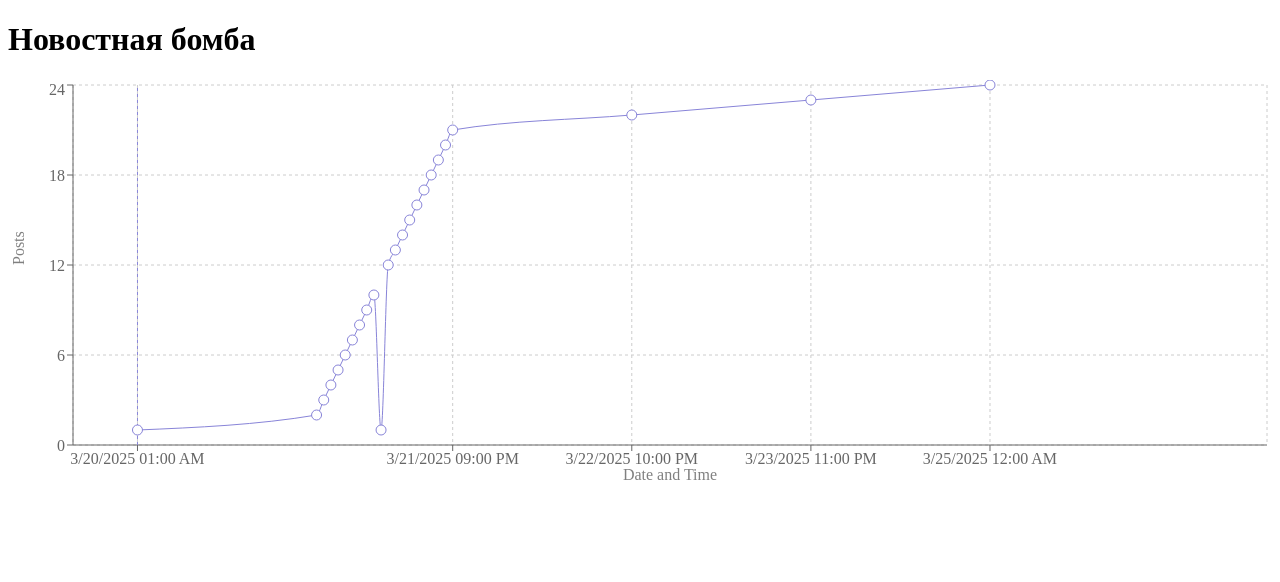
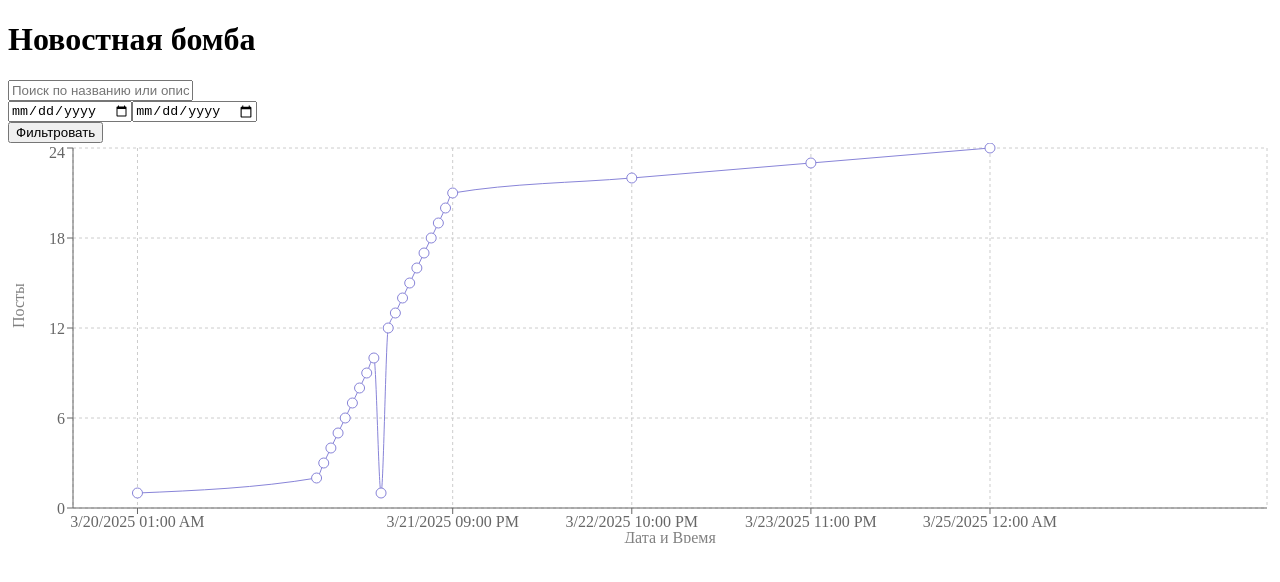
Before and after one commit to ifysglbiydgfifs/news-bomb, a React (Create React App) app: page / in a window 1280 px wide. Shown: the top 582 px of the page. Built offline with nearby package versions, Linux system fonts and the light colour scheme; data requests are answered from the project's data file.

Commit message:
PostFilters added

```diff
--- a/src/App.js
+++ b/src/App.js
@@ -1,9 +1,13 @@
 import React, { useEffect, useState } from 'react';
 import Chart from './Chart';
+import PostFilter from './PostFilter';
 
 function App() {
     const [posts, setPosts] = useState([]);
-    const [firstPostTime, setFirstPostTime] = useState(null);
+    const [filteredPosts, setFilteredPosts] = useState([]);
+    const [searchQuery, setSearchQuery] = useState('');
+    const [startDate, setStartDate] = useState('');
+    const [endDate, setEndDate] = useState('');
 
     useEffect(() => {
         fetch('http://localhost:3001/posts')
@@ -14,16 +18,58 @@ function App() {
                     time: new Date(post.time).getTime(),
                 }));
                 setPosts(formattedPosts);
-                if (formattedPosts.length > 0) {
-                    setFirstPostTime(formattedPosts[0].time);
-                }
+                setFilteredPosts(formattedPosts);
             });
     }, []);
 
+    const handleSearch = (e) => {
+        setSearchQuery(e.target.value);
+        const filtered = PostFilter.applyFilters(posts, e.target.value, startDate, endDate);
+        setFilteredPosts(filtered);
+    };
+
+    const handleFilter = () => {
+        const filtered = PostFilter.applyFilters(posts, searchQuery, startDate, endDate);
+        setFilteredPosts(filtered);
+    };
+
     return (
-        <div className="min-h-screen bg-gray-100 flex flex-col p-8">
+        <div className="min-h-screen bg-gray-100 flex flex-col p-4 sm:p-8 justify-center items-center">
             <h1 className="text-3xl font-bold text-center mb-6">Новостная бомба</h1>
-            <Chart posts={posts} firstPostTime={firstPostTime} />
+            <div className="mb-4 flex flex-col sm:flex-row sm:space-x-4 items-center justify-center">
+                <input
+                    type="text"
+                    value={searchQuery}
+                    onChange={handleSearch}
+                    placeholder="Поиск по названию или описанию"
+                    className="p-2 border rounded mb-4 sm:mb-0 lg:w-96 w-full"
+                />
+
+                <div className="flex flex-col sm:flex-row sm:space-x-4 sm:w-auto w-full justify-center items-center">
+                    <div
+                        className="flex mb-4 sm:mb-0 sm:flex-row flex-col space-y-2 sm:space-y-0 sm:space-x-4 w-full sm:w-auto">
+                        <input
+                            type="date"
+                            value={startDate}
+                            onChange={(e) => setStartDate(e.target.value)}
+                            className="p-2 border rounded w-full sm:w-32"
+                        />
+                        <input
+                            type="date"
+                            value={endDate}
+                            onChange={(e) => setEndDate(e.target.value)}
+                            className="p-2 border rounded w-full sm:w-32"
+                        />
+                    </div>
+                    <button
+                        onClick={handleFilter}
+                        className="p-2 bg-blue-500 text-white rounded w-full sm:w-auto"
+                    >
+                        Фильтровать
+                    </button>
+                </div>
+            </div>
+            <Chart posts={filteredPosts} />
         </div>
     );
 }
--- a/src/Chart.js
+++ b/src/Chart.js
@@ -1,8 +1,8 @@
 import React from 'react';
-import { LineChart, Line, XAxis, YAxis, CartesianGrid, Tooltip, ResponsiveContainer, ReferenceLine } from 'recharts';
+import { LineChart, Line, XAxis, YAxis, CartesianGrid, Tooltip, ResponsiveContainer } from 'recharts';
 import { CustomTooltip } from './Tooltip';
 
-const Chart = ({ posts, firstPostTime }) => {
+const Chart = ({ posts }) => {
     return (
         <ResponsiveContainer width="100%" height={400}>
             <LineChart data={posts}>
@@ -14,20 +14,11 @@ const Chart = ({ posts, firstPostTime }) => {
                     tickFormatter={(time) =>
                         `${new Date(time).toLocaleDateString()} ${new Date(time).toLocaleTimeString([], { hour: '2-digit', minute: '2-digit' })}`
                     }
-                    label={{ value: "Date and Time", position: "insideBottom", offset: -5 }}
+                    label={{ value: "Дата и Время", position: "insideBottom", offset: -5 }}
                     ticks={posts.map(post => post.time)}
                 />
-                <YAxis label={{ value: "Posts", angle: -90, position: 'insideLeft' }} />
+                <YAxis label={{ value: "Посты", angle: -90, position: 'insideLeft' }} />
                 <Tooltip content={<CustomTooltip />} />
-
-                {firstPostTime && (
-                    <ReferenceLine
-                        x={firstPostTime}
-                        stroke="#8884d8"
-                        strokeDasharray="3 3"
-                    />
-                )}
-
                 <Line
                     type="monotone"
                     dataKey="id"
--- /dev/null
+++ b/src/PostFilter.js
@@ -0,0 +1,29 @@
+class PostFilter {
+    static filterBySearch(posts, searchQuery) {
+        if (!searchQuery) return posts;
+        return posts.filter((post) => {
+            return (
+                post.title.toLowerCase().includes(searchQuery.toLowerCase()) ||
+                post.summary.toLowerCase().includes(searchQuery.toLowerCase())
+            );
+        });
+    }
+
+    static filterByDate(posts, startDate, endDate) {
+        return posts.filter((post) => {
+            const postDate = new Date(post.time);
+            return (
+                (startDate ? postDate >= new Date(startDate) : true) &&
+                (endDate ? postDate <= new Date(endDate) : true)
+            );
+        });
+    }
+
+    static applyFilters(posts, searchQuery, startDate, endDate) {
+        let filteredPosts = this.filterBySearch(posts, searchQuery);
+        filteredPosts = this.filterByDate(filteredPosts, startDate, endDate);
+        return filteredPosts;
+    }
+}
+
+export default PostFilter;
```
